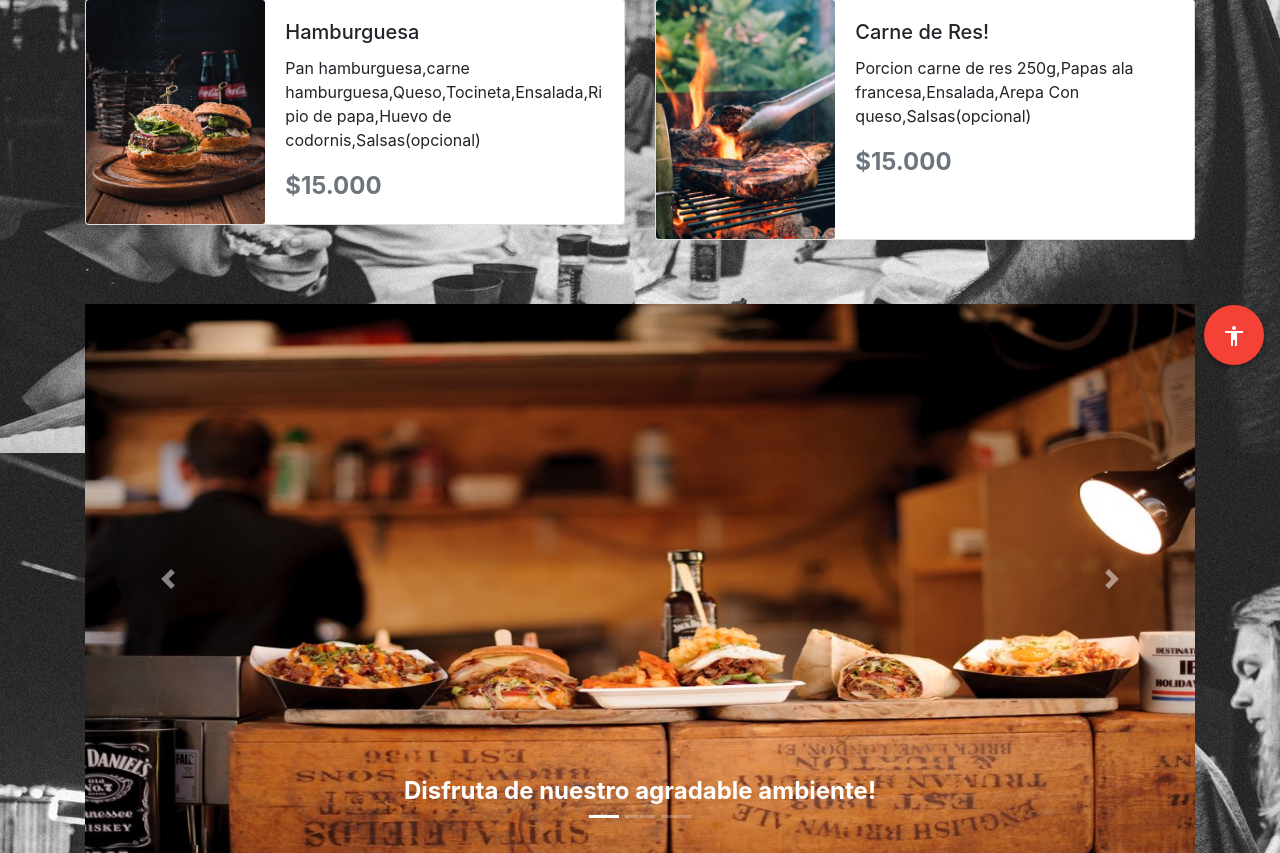
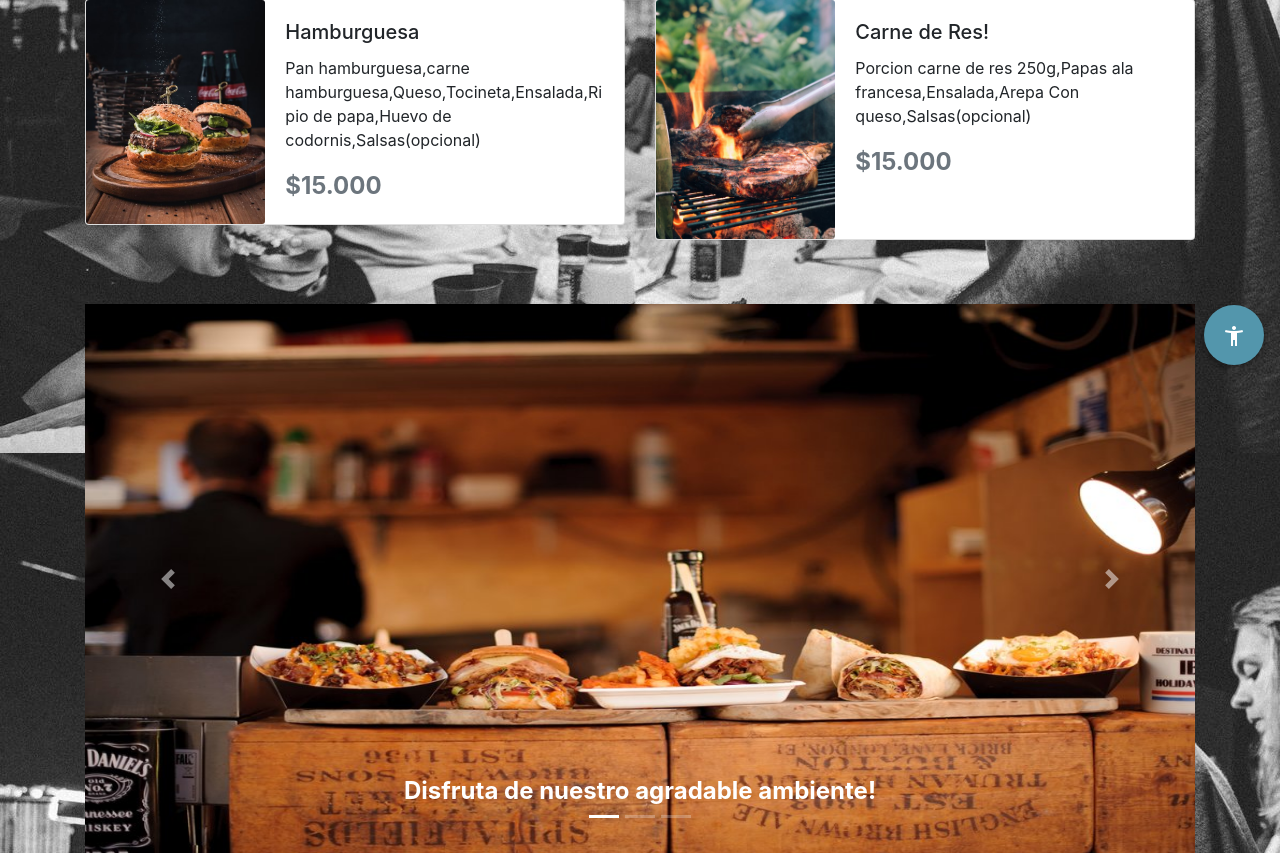
Before and after one commit to FarlyLondono/ProyectoSliceBlush, a PHP site: page /menu.php in a window 1280 px wide. Shown: the part 419-1272 px from the top of the page. Run offline with PHP 8.4, Linux system fonts and the light colour scheme; the visitor is signed in with stand-in values (Sample User, id 1); some libraries are stand-ins or nearby versions.

Commit message:
ajustes boton flotante

```diff
--- a/Css/button.css
+++ b/Css/button.css
@@ -14,7 +14,7 @@
     width: 60px;
     height: 60px;
     border-radius: 100%;
-    background: #F44336;
+    background: #5396ac;
     right: 0;
     bottom: 0;
     position: fixed;
--- a/menu.php
+++ b/menu.php
@@ -172,7 +172,7 @@ date_default_timezone_set("America/Lima");
         <div class="content">
     <a  href="https://www.youtube.com/watch?v=stJDyZGibgQ&ab_channel=CharlandoTranquilamente">
 <button  class="botonF1 pointer " >
-<span class="material-icons">accessibility</span>
+<span class="material-icons">accessibility_new</span>
 </button>
     </a>
  </div>
```
Also changed, not shown: Vista/ListaCarritoCompras.php (+0 -11 lines).
